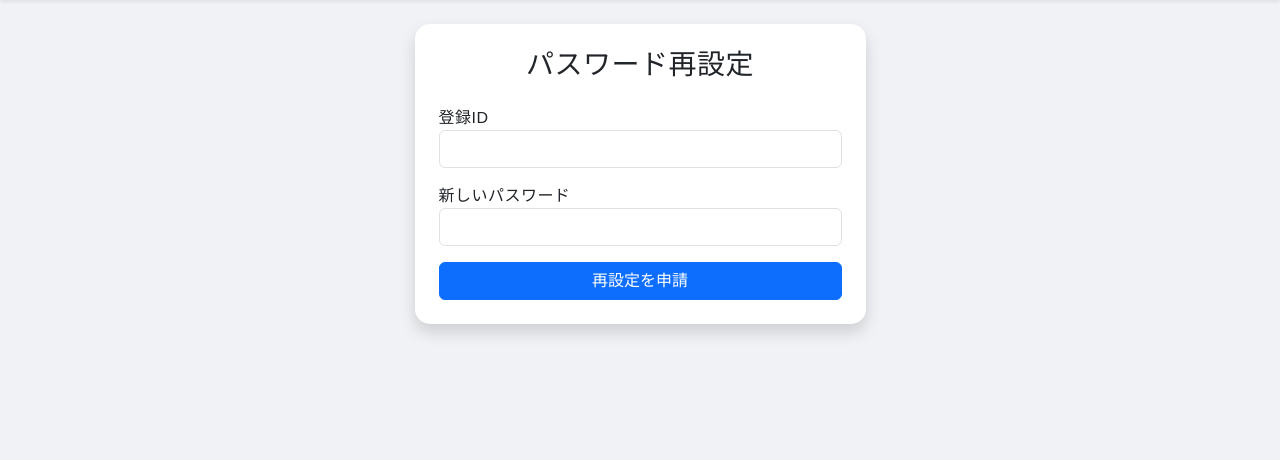
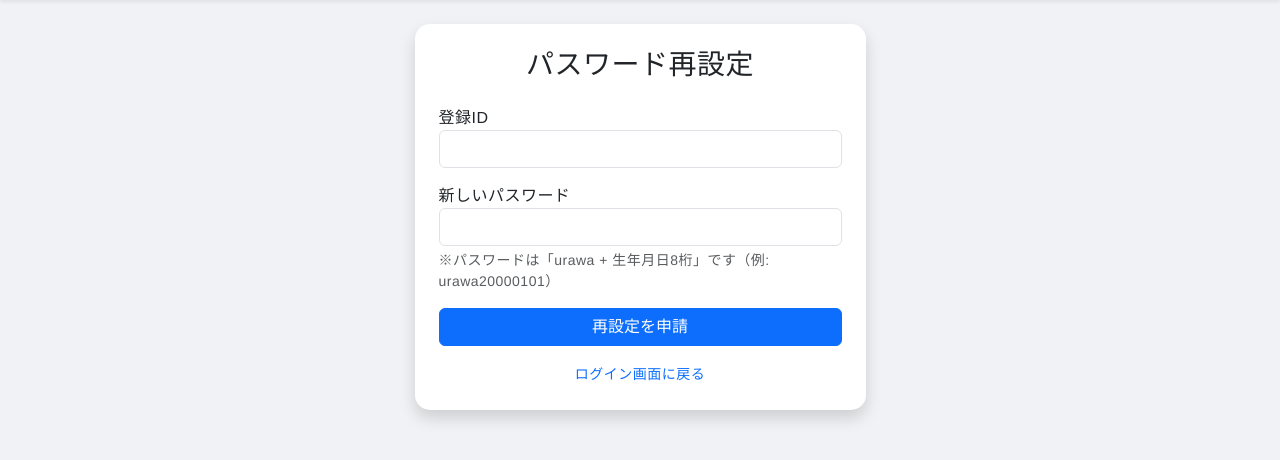
Before and after one commit to Mindboks/SPI_WEB_Test_System, a Flask app: page /password_reset in a window 1280 px wide. Shown: the part 74-534 px from the top of the page. Run offline with Flask 3, Linux system fonts and the light colour scheme; some libraries are stand-ins or nearby versions.

Commit message:
#2026-4-11~2026-6-7 version2.8.3final

```diff
--- a/app.py
+++ b/app.py
@@ -1,4 +1,4 @@
-#2026-4-11~2026-6-7 version2.8.2final
+#2026-4-11~2026-6-7 version2.8.3final-renovation.Version0.0.1
 
 # -*- coding: utf-8 -*-
 import os
@@ -309,6 +309,41 @@ def register():
 
 @app.route('/password_reset', methods=['GET', 'POST'])
 def password_reset():
+    if request.method == 'POST':
+        u_id = request.form.get('id', '').strip()
+        pwd = request.form.get('password', '')
+
+        if not u_id or not pwd:
+            return jsonify({'success': False, 'message': 'IDとパスワードを入力してください。'})
+
+        hashed_pwd = hash_password(pwd)
+
+        try:
+            conn = get_db()
+            cur = conn.cursor()
+            cur.execute('UPDATE users SET password = %s WHERE id = %s', (hashed_pwd, u_id))
+
+            if cur.rowcount == 0:
+                # IDが見つからない場合
+                cur.close()
+                conn.close()
+                return jsonify({
+                    'success': False,
+                    'not_found': True,
+                    'message': '入力されたIDは登録されていません。'
+                })
+            else:
+                conn.commit()
+                cur.close()
+                conn.close()
+                return jsonify({
+                    'success': True,
+                    'message': 'パスワードを再設定しました。ログインしてください。'
+                })
+        except Exception as e:
+            print(f"パスワードリセットエラー: {e}")
+            return jsonify({'success': False, 'message': 'システムエラーが発生しました。'})
+
     return render_template('password_reset.html')
 
 @app.route('/teacher/admin', methods=['GET', 'POST'])
--- a/templates/password_reset.html
+++ b/templates/password_reset.html
@@ -7,18 +7,71 @@
         <div class="card shadow p-4">
             <h3 class="text-center mb-4">パスワード再設定</h3>
 
-            <form method="POST">
+            <form method="POST" id="resetForm">
                 <div class="mb-3">
                     <label>登録ID</label>
-                    <input type="text" name="id" class="form-control" required>
+                    <input type="text" name="id" id="userId" class="form-control" required>
                 </div>
                 <div class="mb-3">
                     <label>新しいパスワード</label>
-                    <input type="password" name="password" class="form-control" required>
+                    <input type="password" name="password" id="password" class="form-control" required>
+                    <div class="form-text text-muted small mt-1">
+                        ※パスワードは「urawa + 生年月日8桁」です（例: urawa20000101）
+                    </div>
                 </div>
                 <button type="submit" class="btn btn-primary w-100">再設定を申請</button>
             </form>
+
+            <div class="text-center mt-3">
+                <a href="{{ url_for('login') }}" class="text-decoration-none small">ログイン画面に戻る</a>
             </div>
+        </div>
     </div>
 </div>
+
+<script>
+    document.getElementById('resetForm').addEventListener('submit', function(e) {
+        e.preventDefault();
+
+        const userId = document.getElementById('userId').value.trim();
+        const password = document.getElementById('password').value.trim();
+
+        if (!userId || !password) {
+            alert('IDとパスワードを入力してください。');
+            return;
+        }
+
+        // パスワード再設定リクエスト
+        fetch('/password_reset', {
+            method: 'POST',
+            headers: {
+                'Content-Type': 'application/x-www-form-urlencoded',
+            },
+            body: new URLSearchParams({
+                'id': userId,
+                'password': password
+            })
+        })
+        .then(response => response.json())
+        .then(data => {
+            if (data.success) {
+                alert(data.message || 'パスワードが再設定されました。ログインしてください。');
+                window.location.href = '/login';
+            } else {
+                // IDが見つからない場合のメッセージ
+                if (data.not_found) {
+                    if (confirm('入力されたIDは登録されていません。新規登録ページへ移動しますか？')) {
+                        window.location.href = '/register';
+                    }
+                } else {
+                    alert(data.message || 'エラーが発生しました。');
+                }
+            }
+        })
+        .catch(error => {
+            console.error('Error:', error);
+            alert('通信エラーが発生しました。もう一度お試しください。');
+        });
+    });
+</script>
 {% endblock %}
```
